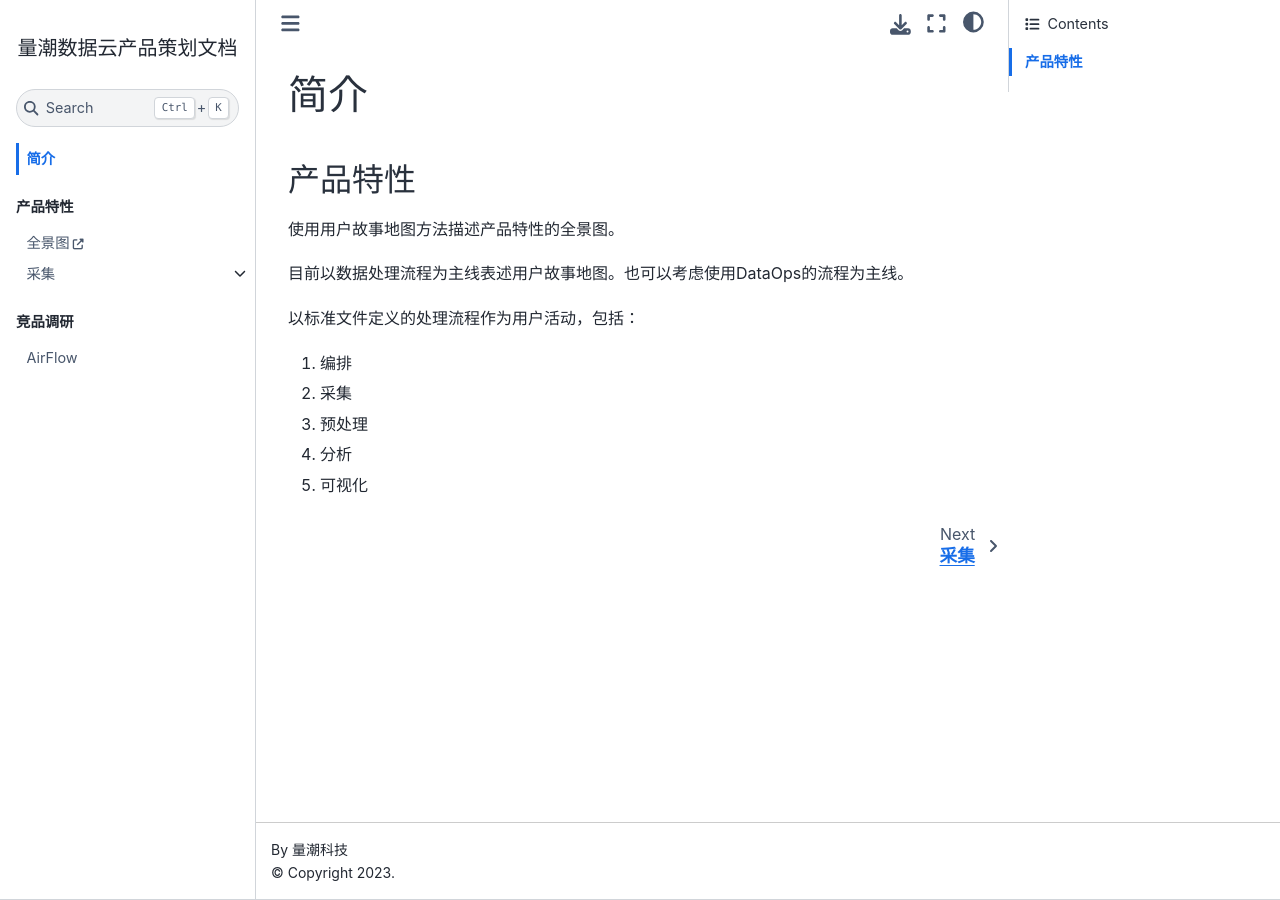
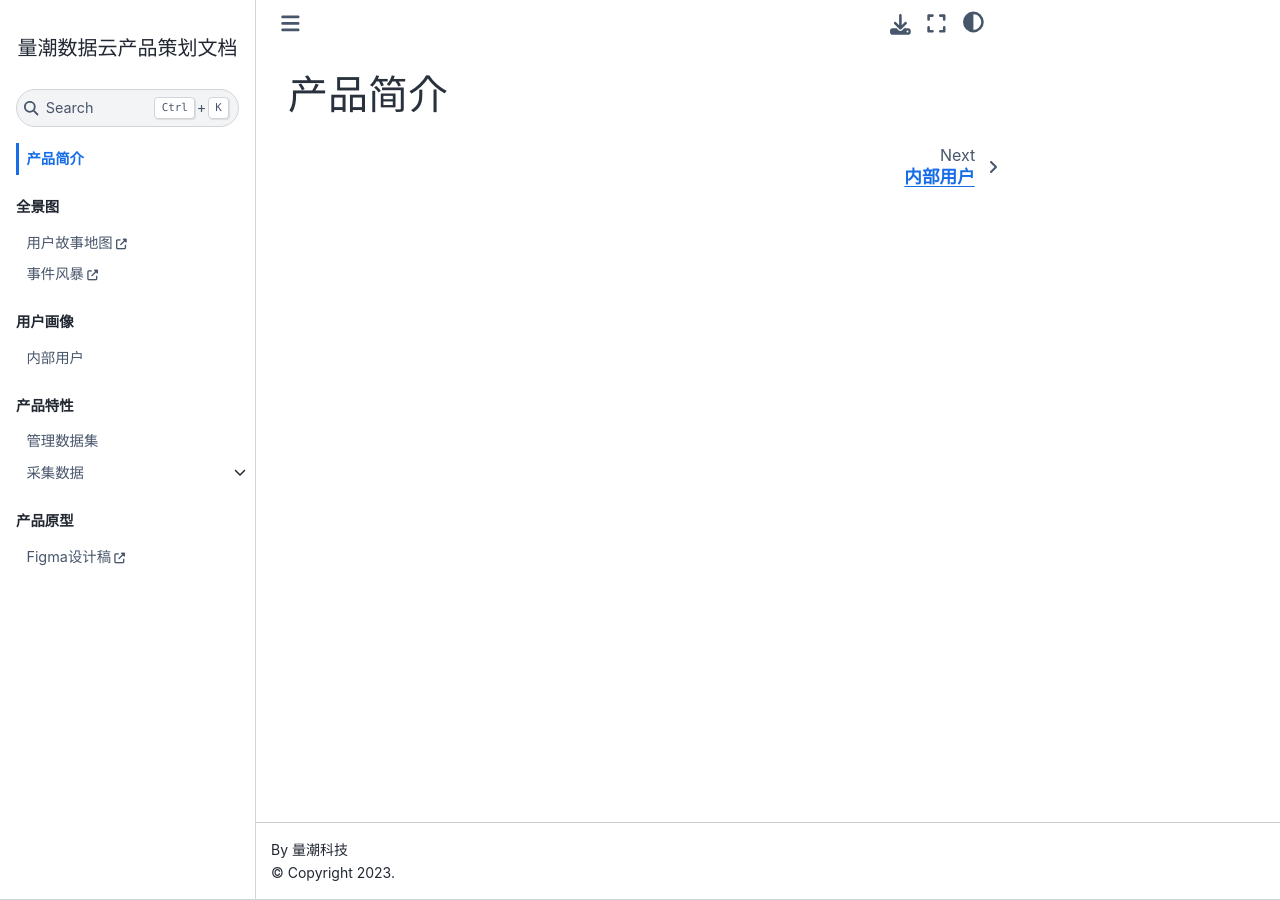
Before and after one commit to quanttide/qtcloud-data-prd, a Jupyter Book: the page built from index.md, in a window 1280 px wide. Built offline with Jupyter Book 1.0.4 settings and Sphinx 7.4.7 and the Sphinx Book theme 1.1.4, drawn with Linux system fonts in a browser that asks for light colours.

Commit message:
init: 重新整理项目结构

```diff
--- a/_toc.yml
+++ b/_toc.yml
@@ -1,13 +1,22 @@
 format: jb-book
 root: index.md
 parts:
+- caption: 全景图
+  chapters:
+  - url: https://www.figma.com/file/SXfo2E7RPsockMJ74aNNI0/%E9%87%8F%E6%BD%AE%E6%95%B0%E6%8D%AE%E4%BA%91%E7%94%A8%E6%88%B7%E6%95%85%E4%BA%8B%E5%9C%B0%E5%9B%BE?type=whiteboard&node-id=0%3A1&t=JXVqq4vc3gOPxYsv-1
+    title: 用户故事地图
+  - url: https://www.figma.com/file/MIOFok8J7Wc8ULbg9ygVcR/%E9%87%8F%E6%BD%AE%E6%95%B0%E6%8D%AE%E4%BA%91%E4%BA%8B%E4%BB%B6%E9%A3%8E%E6%9A%B4?type=whiteboard&node-id=0%3A1&t=XEOPsuTCH6Yd7M6J-1
+    title: 事件风暴
+- caption: 用户画像
+  chapters:
+  - file: personas/quanttide.md
 - caption: 产品特性
   chapters:
-  - url: https://www.figma.com/file/SXfo2E7RPsockMJ74aNNI0/%E9%87%8F%E6%BD%AE%E6%95%B0%E6%8D%AE%E4%BA%91%E7%94%A8%E6%88%B7%E6%95%85%E4%BA%8B%E5%9C%B0%E5%9B%BE?type=whiteboard&node-id=0%3A1&t=JXVqq4vc3gOPxYsv-1
-    title: 全景图
-  - file: features/collection/README.md
+  - file: features/datasets/README.md
+  - file: features/collecting/README.md
     sections:
-    - file: features/collection/monitoring.md
-- caption: 竞品调研
+    - file: features/collecting/monitoring.md
+- caption: 产品原型
   chapters:
-  - file: competitors/airflow.md
+  - url: https://www.figma.com/file/MjHDuyfXEA5Wu3mmJGXFpA/%E9%87%8F%E6%BD%AE%E6%95%B0%E6%8D%AE%E4%BA%91%E4%BA%A7%E5%93%81%E5%8E%9F%E5%9E%8B?type=design&node-id=0%3A1&mode=design&t=kX6DExrOJK8t04E7-1
+    title: Figma设计稿
--- a/features/README.md
+++ /dev/null
@@ -1 +0,0 @@
-# 产品特性
--- /dev/null
+++ b/features/collecting/README.md
@@ -0,0 +1 @@
+# 采集数据
--- a/features/collection/README.md
+++ /dev/null
@@ -1 +0,0 @@
-# 采集
--- a/index.md
+++ b/index.md
@@ -1,15 +1 @@
-# 简介
-
-## 产品特性
-
-使用用户故事地图方法描述产品特性的全景图。
-
-目前以数据处理流程为主线表述用户故事地图。也可以考虑使用DataOps的流程为主线。
-
-以标准文件定义的处理流程作为用户活动，包括：
-
-1. 编排
-2. 采集
-3. 预处理
-4. 分析
-5. 可视化
+# 产品简介
--- /dev/null
+++ b/personas/quanttide.md
@@ -0,0 +1 @@
+# 内部用户
```
Also changed, not shown: competitors/README.md (deleted, +0 -1 lines), competitors/airflow.md (deleted, +0 -1 lines), features/datasets/README.md (added, +1 -0 lines), features/collecting/monitoring.md (renamed from features/collection/monitoring.md).
